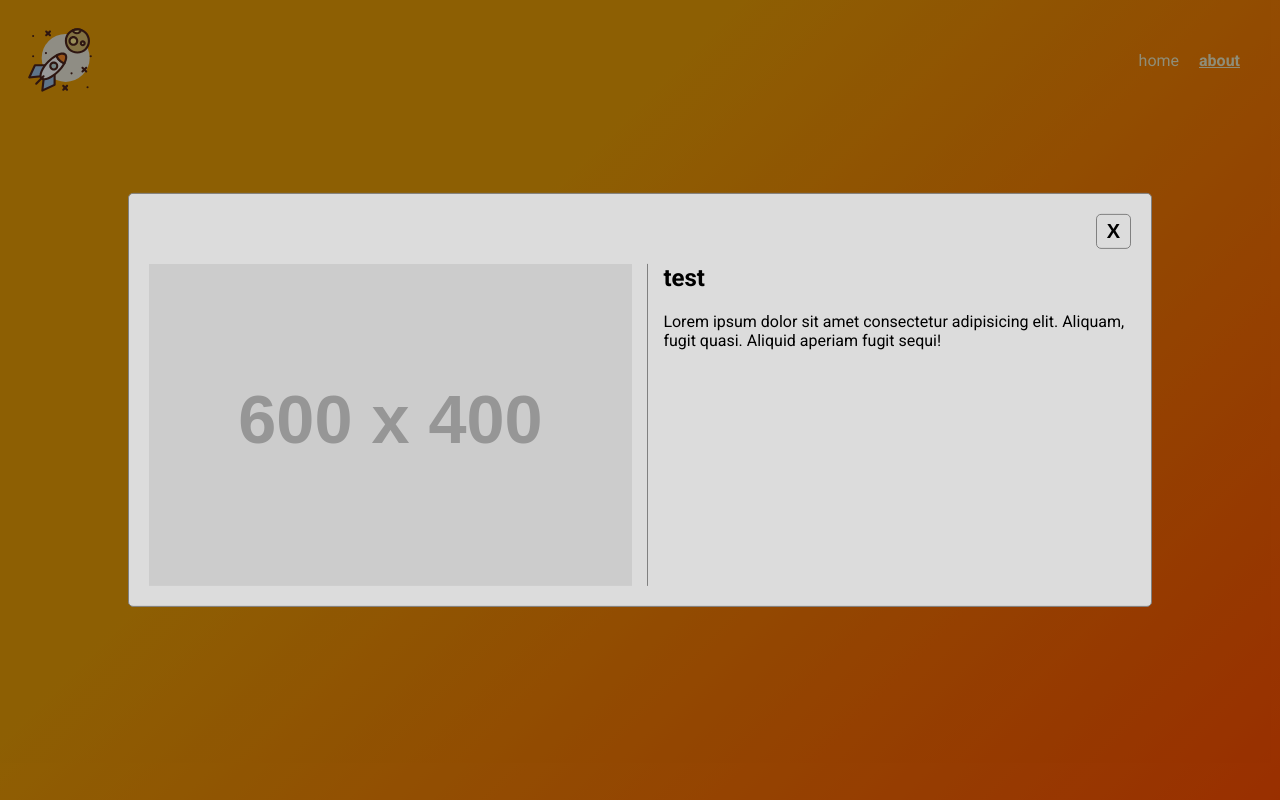
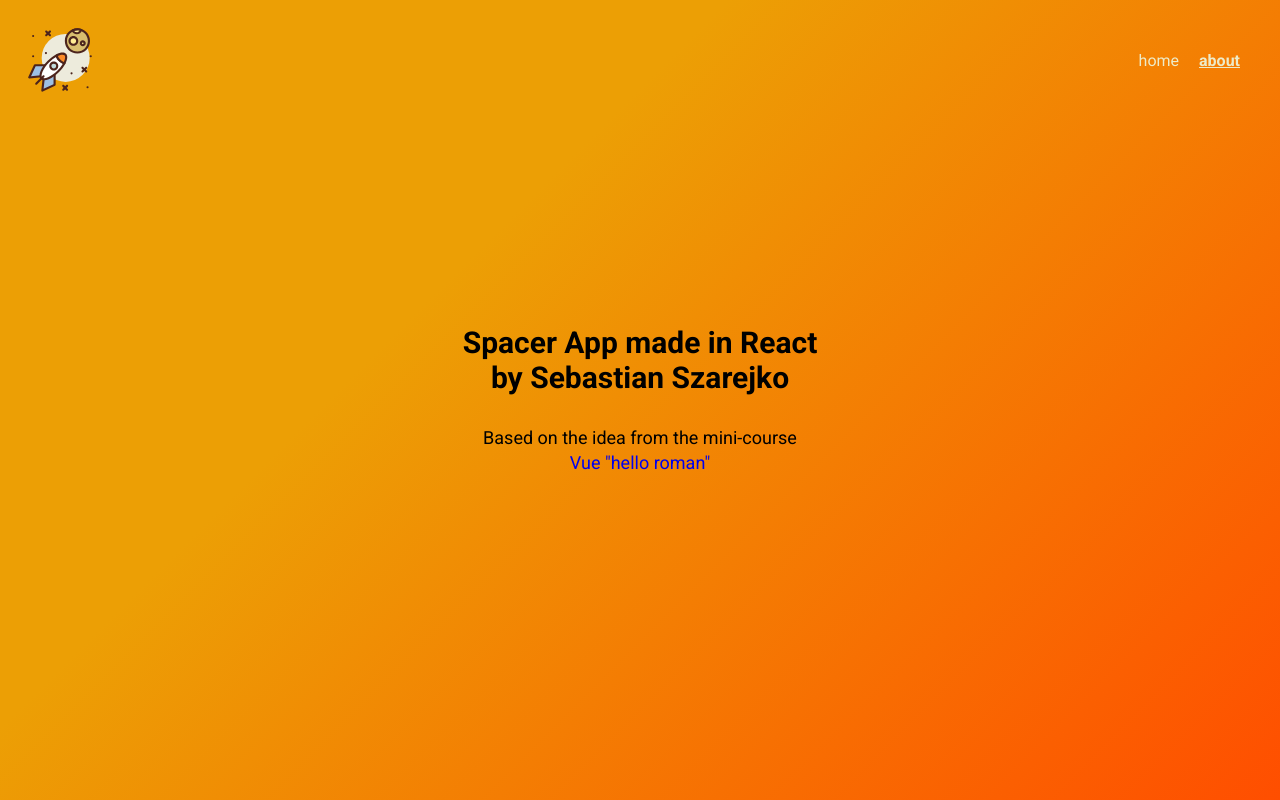
Before and after one commit to szarejko/react-spacer, a React (Create React App) app: page /about in a window 1280 px wide. Built offline with nearby package versions, Linux system fonts and the light colour scheme.

Commit message:
add open modal on fetched images

```diff
--- a/src/App.js
+++ b/src/App.js
@@ -6,15 +6,17 @@ import { Route, BrowserRouter as Router, Switch } from 'react-router-dom'
 import { GlobalStyles } from './components/theme/GlobalStyles'
 import Home from 'Home'
 import { Modal } from 'components/index'
+import ModalContext from 'ModalContext'
 
 const App = () => {
-  const [showModal, setShowModal] = useState(true)
+  const [showModal, setShowModal] = useState(false)
 
   const modal = showModal && <Modal setModalState={setShowModal} />
 
   return (
     <Router>
       <GlobalStyles />
+      <ModalContext.Provider value={setShowModal}>
         <Home>
           <Switch>
             <Route path='/' exact component={view.SearchView} />
@@ -23,6 +25,7 @@ const App = () => {
           </Switch>
         </Home>
         {modal}
+      </ModalContext.Provider>
     </Router>
   )
 }
--- /dev/null
+++ b/src/ModalContext.js
@@ -0,0 +1,5 @@
+import { createContext } from "react";
+
+const ModalContext = createContext(null)
+
+export default ModalContext
--- a/src/components/Results.js
+++ b/src/components/Results.js
@@ -1,4 +1,6 @@
-import React from 'react'
+import React, { useContext } from 'react'
+
+import ModalContext from "ModalContext";
 import { setBreakpoints } from 'components/global/styles'
 import styled from 'styled-components'
 
@@ -52,8 +54,10 @@ const ListImgWrapper = styled.figure`
 `
 
 const Results = ({ data }) => {
+  const setShowModal = useContext(ModalContext)
+
   const resultsList = data.map((item) => (
-    <ListItem key={item.data[0].nasa_id}>
+    <ListItem key={item.data[0].nasa_id} onClick={()=> setShowModal(prevState => !prevState)}>
       <ListImgWrapper>
         <img src={item.links[0].href} alt={item.data[0].title} />
       </ListImgWrapper>
```
Also changed, not shown: 1 other file (tests, documents, lock files or other folders). Lines whose indentation alone changed are shown as unchanged.
